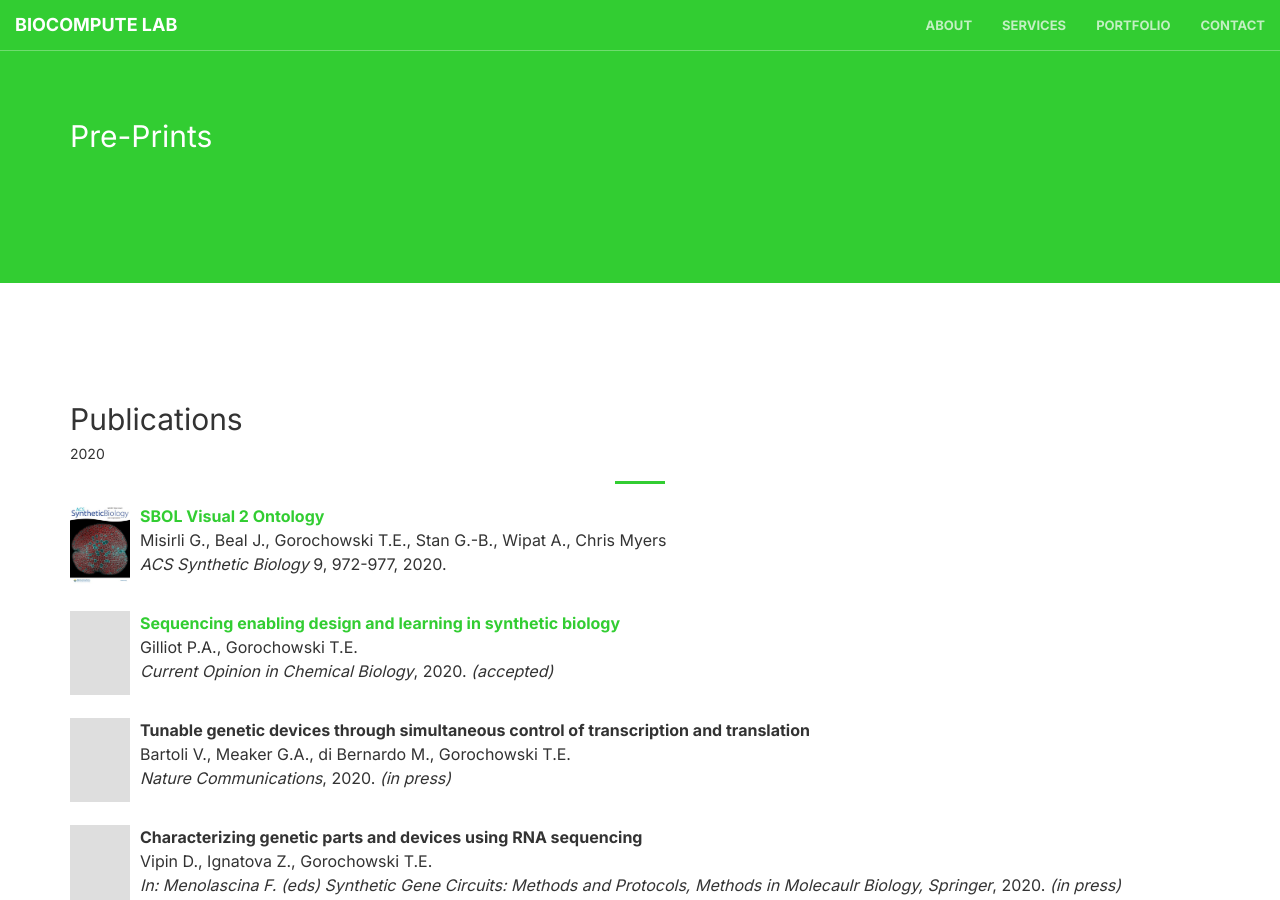
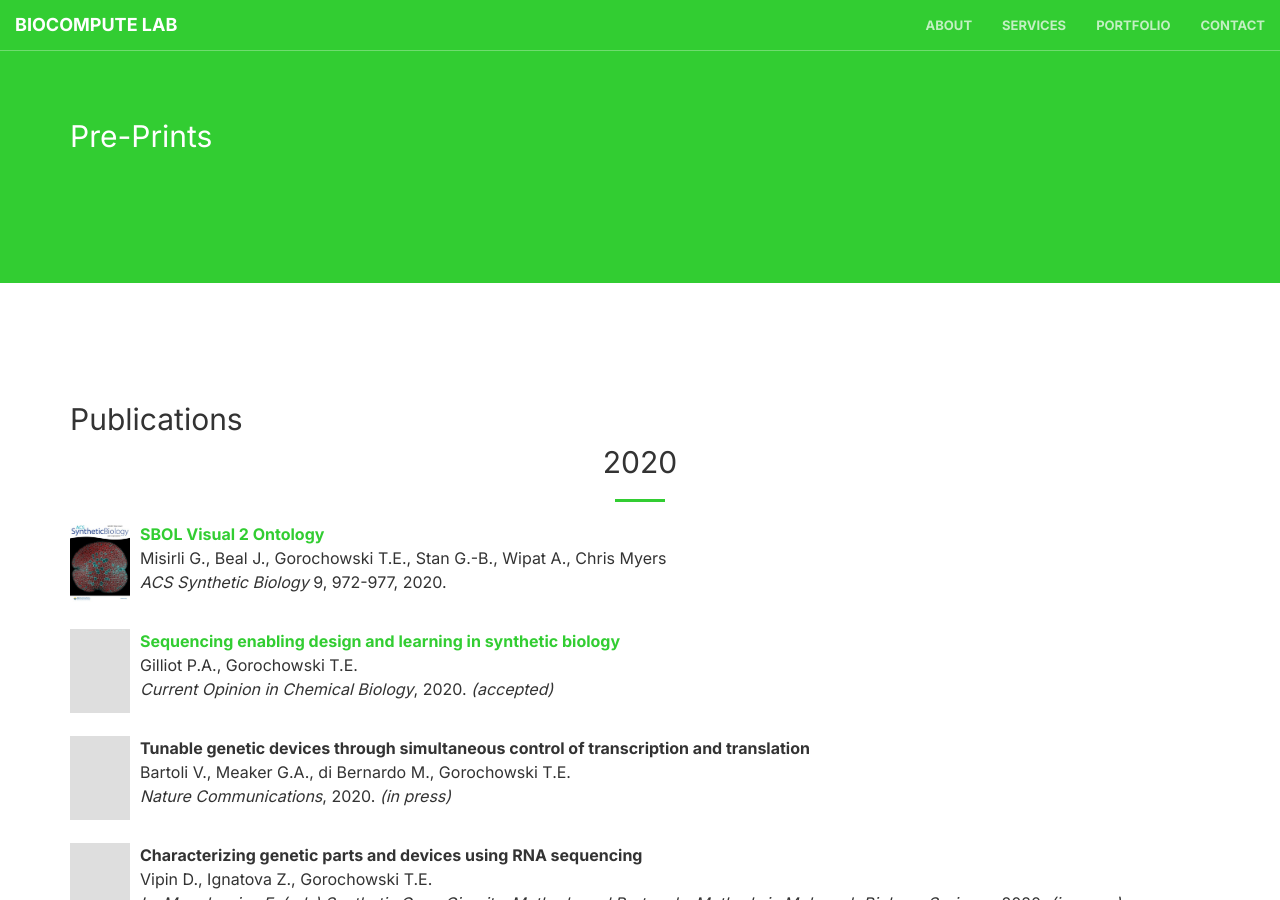
Before and after one commit to chofski/biocomputelab-website-v2, a Jekyll site: the page built from publications.html, in a window 1280 px wide and 900 px high. Built offline with Jekyll 4.4.1, drawn with Linux system fonts in a browser that asks for light colours.

Commit message:
Update publications.html

```diff
--- a/publications.html
+++ b/publications.html
@@ -46,8 +46,8 @@ section: publications
 
             {% if loopyear > pub.year %}
               {% assign loopyear = pub.year %}
-              <div class="p-b-5 p-t-15">
-                <h5 class="year p-b-1">{{ pub.year }}</h5>
+              <div class="p-b-5 p-t-15 text-center">
+                <h2 class="section-heading">{{ pub.year }}</h5>
                 <hr>
               </div>
             {% endif %}
```
